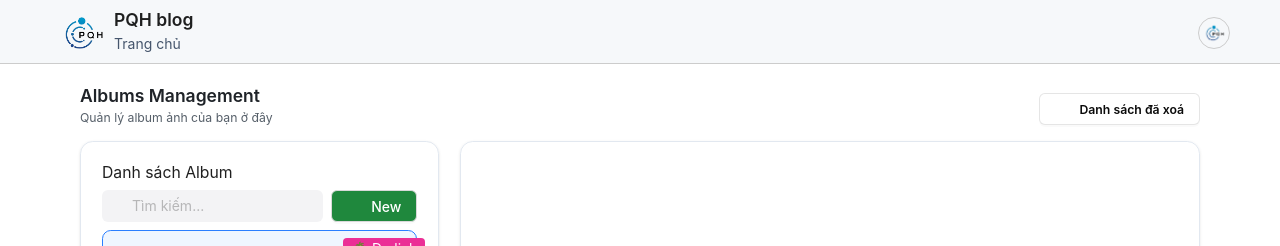
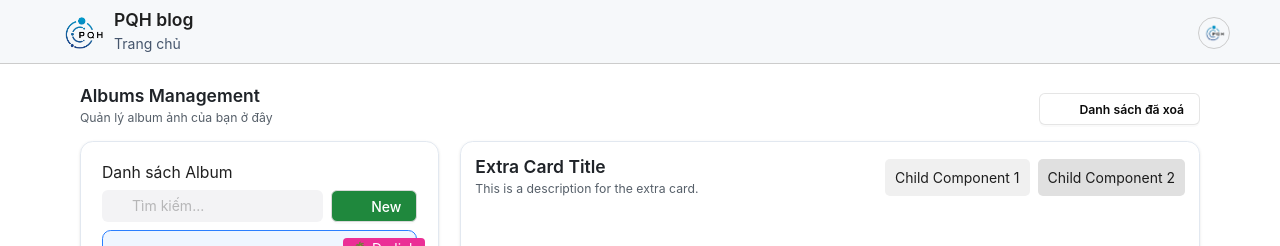
Before and after one commit to PQH007/blog_PQH, a React (Vite) app: page /album in a window 1280 px wide. Shown: the top 246 px of the page. Built offline with nearby package versions, Linux system fonts and the light colour scheme; some icons are missing; a web font is replaced by a local one.

Commit message:
layout albums content

```diff
--- a/src/pages/albums/albumStyle.scss
+++ b/src/pages/albums/albumStyle.scss
@@ -48,6 +48,7 @@
     box-shadow: var(--box-shadow-md);
     border-radius: calc(0.625rem + 4px);
     border: 1px solid #e2e8f0;
+    padding: 0.25rem * 4;
   }
   .container_albums_list {
     padding: 0.25rem * 6;
--- a/src/pages/albums/main_albums/MainAlbum.jsx
+++ b/src/pages/albums/main_albums/MainAlbum.jsx
@@ -1,12 +1,21 @@
-import React from "react";
+import React, { useState } from "react";
 import '../albumStyle.scss'
+import CardExtra from "../../../components/common/cardExtra/CardExtra";
 
-const MainAlbum = () => {
+const MainAlbum = ({}) => {
+
+    const [dataCardExtra, setDataCardExtra] = useState({
+        title: 'Extra Card Title',
+        desc: 'This is a description for the extra card.',
+        children: [
+            <div style={{ backgroundColor: '#f0f0f0', padding: '10px', borderRadius: '5px' }}>Child Component 1</div>,
+            <div style={{ backgroundColor: '#e0e0e0', padding: '10px', borderRadius: '5px' }}>Child Component 2</div>
+        ]
+    })
+
     return (
         <div className="main_albums">
-            <div style={{height:2000}}>
-
-            </div>
+            <CardExtra dataCardExtra={dataCardExtra} />
         </div>
     )
 }
```
